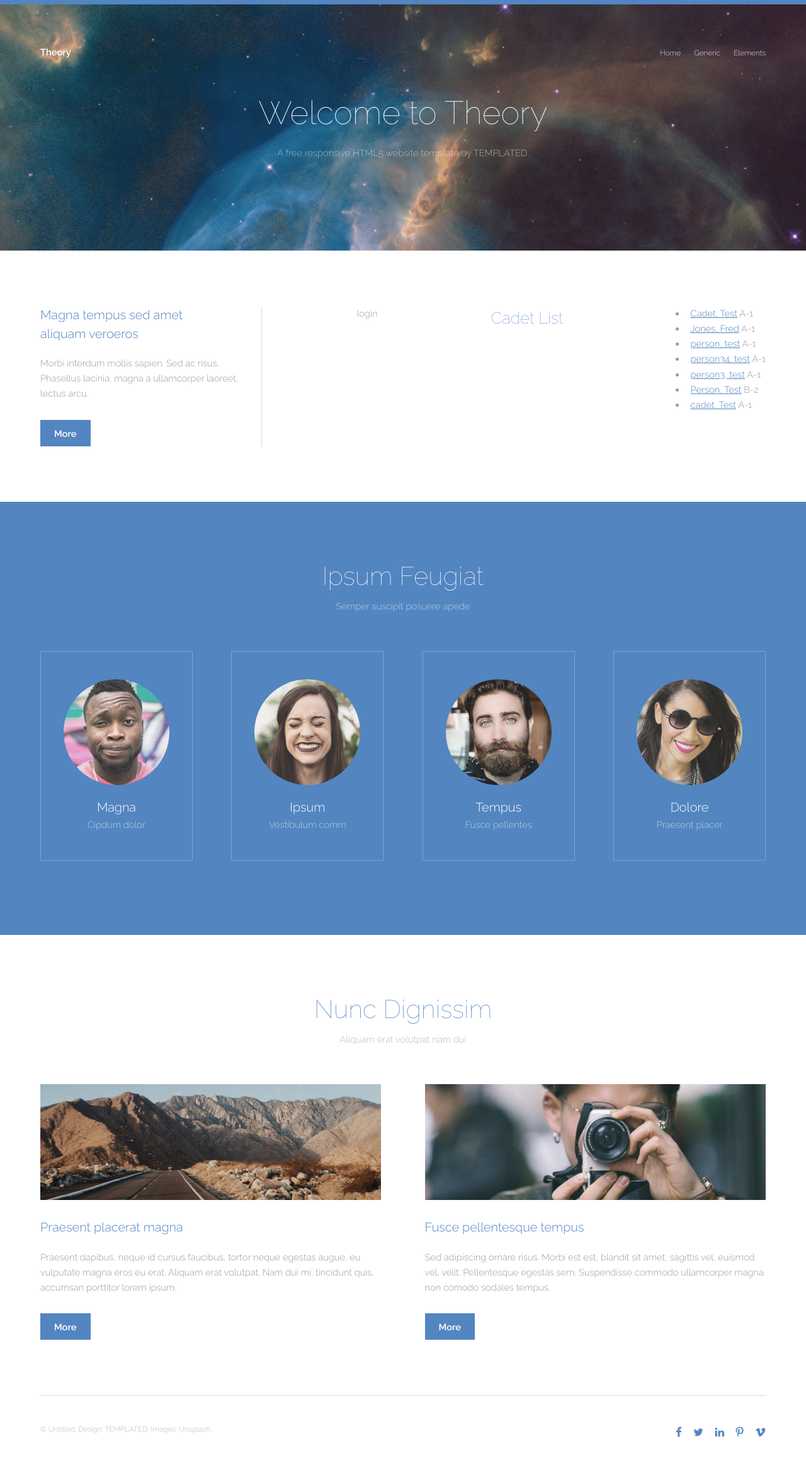
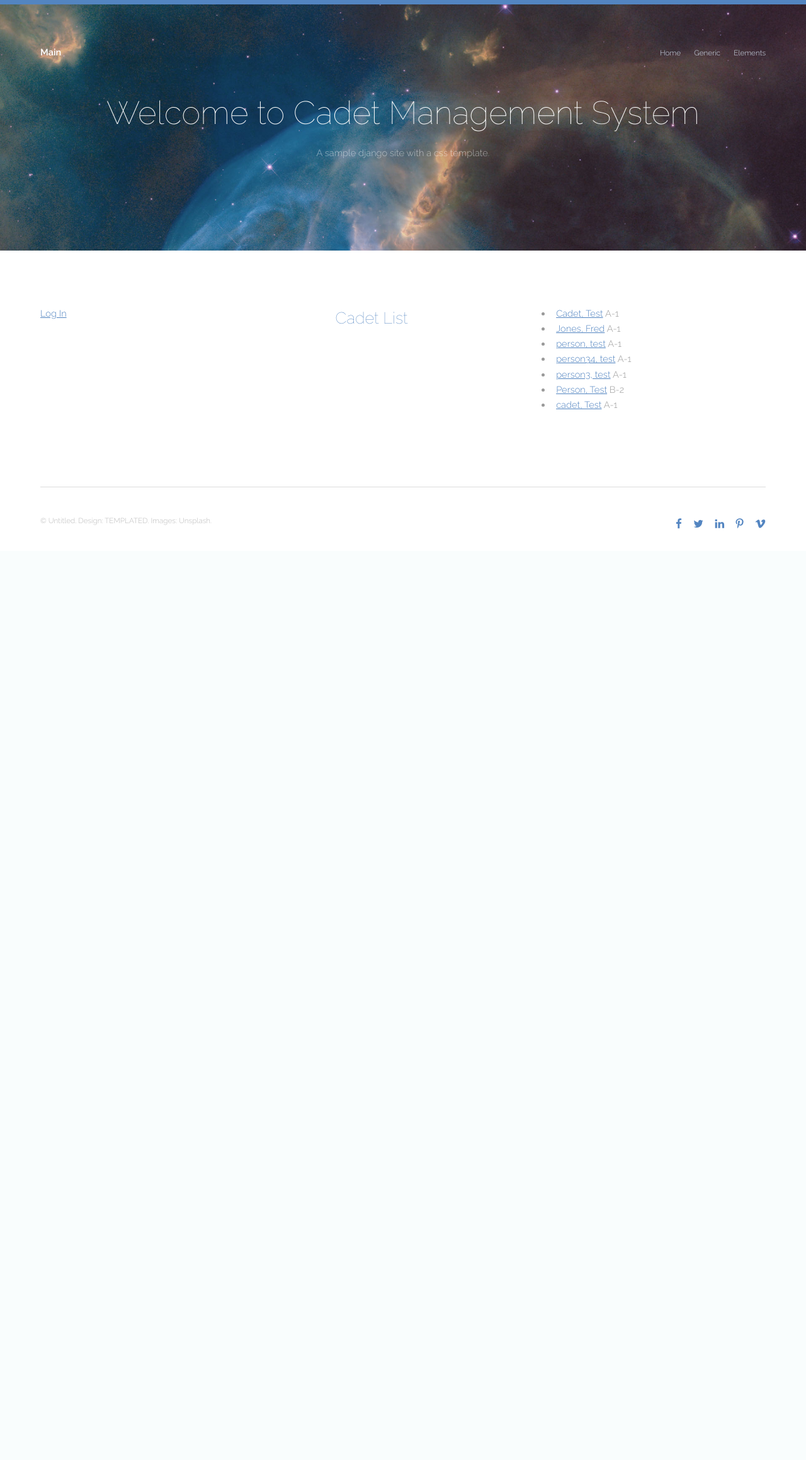
Before and after one commit to sshamilton/it394sample, a Django app: page /users/ in a window 1280 px wide. Shown: the whole page at 63% size. After the commit the page ends 840 px from the top, so only its background shows below. Run offline with Django 3.2, Linux system fonts and the light colour scheme; data comes from the database, SQL or seed files in the repository; both versions use the stored data as it was after the commit.

Commit message:
modified css and some login forms

```diff
--- a/users/templates/users/add.html
+++ b/users/templates/users/add.html
@@ -1,5 +1,10 @@
+{% if user.is_authenticated and perms.user.add_cadet %}
 <form action="add" method="post">
     {% csrf_token %}
     {{ form }}
     <input type="submit" value="Submit" />
 </form>
+{% else %}
+Sorry, you do not have access to add cadets
+
+{% endif %}
--- a/users/templates/users/base_generic.html
+++ b/users/templates/users/base_generic.html
@@ -7,7 +7,7 @@
 -->
 <html>
 	<head>
-		<title>Theory by TEMPLATED</title>
+		<title>Cadet Management</title>
 		<meta charset="utf-8" />
 		<meta name="viewport" content="width=device-width, initial-scale=1" />
 		<link rel="stylesheet" href="{% static "assets/css/main.css" %}" />
@@ -17,7 +17,7 @@
 		<!-- Header -->
 			<header id="header">
 				<div class="inner">
-					<a href="index.html" class="logo">Theory</a>
+					<a href="index.html" class="logo">Main</a>
 					<nav id="nav">
 						<a href="index.html">Home</a>
 						<a href="generic.html">Generic</a>
@@ -29,104 +29,22 @@
 
 		<!-- Banner -->
 			<section id="banner">
-				<h1>Welcome to Theory</h1>
-				<p>A free responsive HTML5 website template by TEMPLATED.</p>
+				<h1>Welcome to Cadet Management System</h1>
+				<p>A sample django site with a css template.</p>
 			</section>
 
 		<!-- One -->
 			<section id="one" class="wrapper">
 				<div class="inner">
 					<div class="flex flex-3">
-						<article>
-							<header>
-								<h3>Magna tempus sed amet<br /> aliquam veroeros</h3>
-							</header>
-							<p>Morbi interdum mollis sapien. Sed ac risus. Phasellus lacinia, magna a ullamcorper laoreet, lectus arcu.</p>
-							<footer>
-								<a href="#" class="button special">More</a>
-							</footer>
-						</article>
+
 						{% block content %}
-				            {% endblock %}
+				        {% endblock %}
 					</div>
 				</div>
 			</section>
 
-		<!-- Two -->
-			<section id="two" class="wrapper style1 special">
-				<div class="inner">
-					<header>
-						<h2>Ipsum Feugiat</h2>
-						<p>Semper suscipit posuere apede</p>
-					</header>
-					<div class="flex flex-4">
-						<div class="box person">
-							<div class="image round">
-								<img src="images/pic03.jpg" alt="Person 1" />
-							</div>
-							<h3>Magna</h3>
-							<p>Cipdum dolor</p>
-						</div>
-						<div class="box person">
-							<div class="image round">
-								<img src="images/pic04.jpg" alt="Person 2" />
-							</div>
-							<h3>Ipsum</h3>
-							<p>Vestibulum comm</p>
-						</div>
-						<div class="box person">
-							<div class="image round">
-								<img src="images/pic05.jpg" alt="Person 3" />
-							</div>
-							<h3>Tempus</h3>
-							<p>Fusce pellentes</p>
-						</div>
-						<div class="box person">
-							<div class="image round">
-								<img src="images/pic06.jpg" alt="Person 4" />
-							</div>
-							<h3>Dolore</h3>
-							<p>Praesent placer</p>
-						</div>
-					</div>
-				</div>
-			</section>
 
-		<!-- Three -->
-			<section id="three" class="wrapper special">
-				<div class="inner">
-					<header class="align-center">
-						<h2>Nunc Dignissim</h2>
-						<p>Aliquam erat volutpat nam dui </p>
-					</header>
-					<div class="flex flex-2">
-						<article>
-							<div class="image fit">
-								<img src="images/pic01.jpg" alt="Pic 01" />
-							</div>
-							<header>
-								<h3>Praesent placerat magna</h3>
-							</header>
-							<p>Praesent dapibus, neque id cursus faucibus, tortor neque egestas augue, eu vulputate magna eros eu erat. Aliquam erat volutpat. Nam dui mi, tincidunt quis, accumsan porttitor lorem ipsum.</p>
-							<footer>
-								<a href="#" class="button special">More</a>
-							</footer>
-						</article>
-						<article>
-							<div class="image fit">
-								<img src="images/pic02.jpg" alt="Pic 02" />
-							</div>
-							<header>
-								<h3>Fusce pellentesque tempus</h3>
-							</header>
-							<p>Sed adipiscing ornare risus. Morbi est est, blandit sit amet, sagittis vel, euismod vel, velit. Pellentesque egestas sem. Suspendisse commodo ullamcorper magna non comodo sodales tempus.</p>
-							<footer>
-								<a href="#" class="button special">More</a>
-							</footer>
-						</article>
-					</div>
-				</div>
-			</section>
 
 		<!-- Footer -->
 			<footer id="footer">
@@ -147,10 +65,10 @@
 			</footer>
 
 		<!-- Scripts -->
-			<script src="assets/js/jquery.min.js"></script>
-			<script src="assets/js/skel.min.js"></script>
-			<script src="assets/js/util.js"></script>
-			<script src="assets/js/main.js"></script>
+			<script src="{% static "assets/js/jquery.min.js" %}"></script>
+			<script src="{% static "assets/js/skel.min.js" %}"></script>
+			<script src="{% static "assets/js/util.js" %}"></script>
+			<script src="{% static "assets/js/main.js" %}"></script>
 
 	</body>
 </html>
--- a/users/templates/users/index.html
+++ b/users/templates/users/index.html
@@ -2,10 +2,11 @@
 {% block content %}
 {% if user.is_authenticated %}
 <p>Welcome, {{ user.get_username }}.
+<a href="{% url 'logout' %}">Log Out</a>
 {% else %}
-login
+<a href="{% url 'login' %}">Log In</a>
 {% endif %}
-
+<p>
 <h2>Cadet List</h2>
 
 {% if cadets %} <!-- check if list is full or empty -->
@@ -23,6 +24,6 @@ login
 {% if user.is_authenticated and perms.user.add_cadet %}
 <a href="add">Add cadet to database</a>
 {% endif %}
-
+</p>
 
 {% endblock %}
--- a/users/views.py
+++ b/users/views.py
@@ -7,9 +7,6 @@ from django.http import HttpResponseRedirect
 
 from .forms import CadetForm
 from .forms import CompanyForm
-from django.contrib.auth.decorators import permission_required
-from django.contrib.auth.mixins import PermissionRequiredMixin
-from django.contrib.auth.decorators import login_required
 
 # Create your views here.
 def index(request):
```
Also changed, not shown: db.sqlite3.
